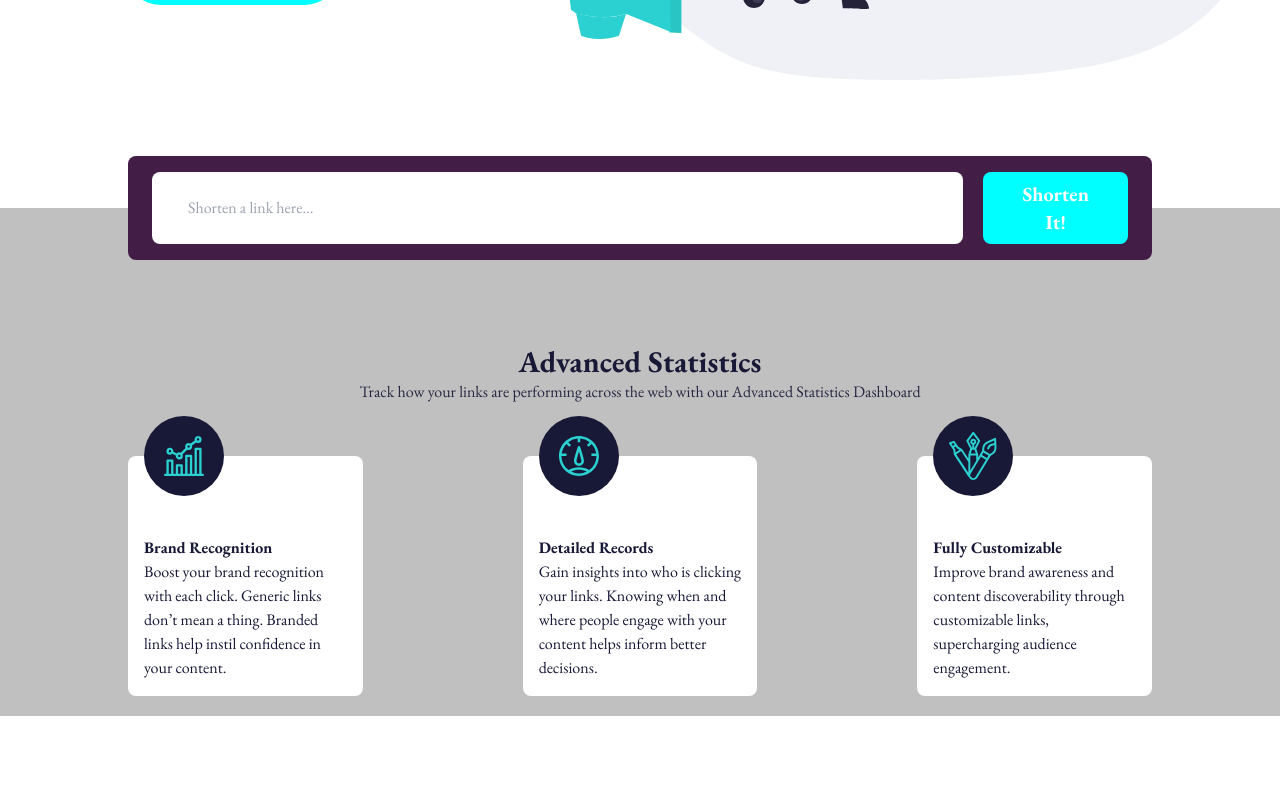
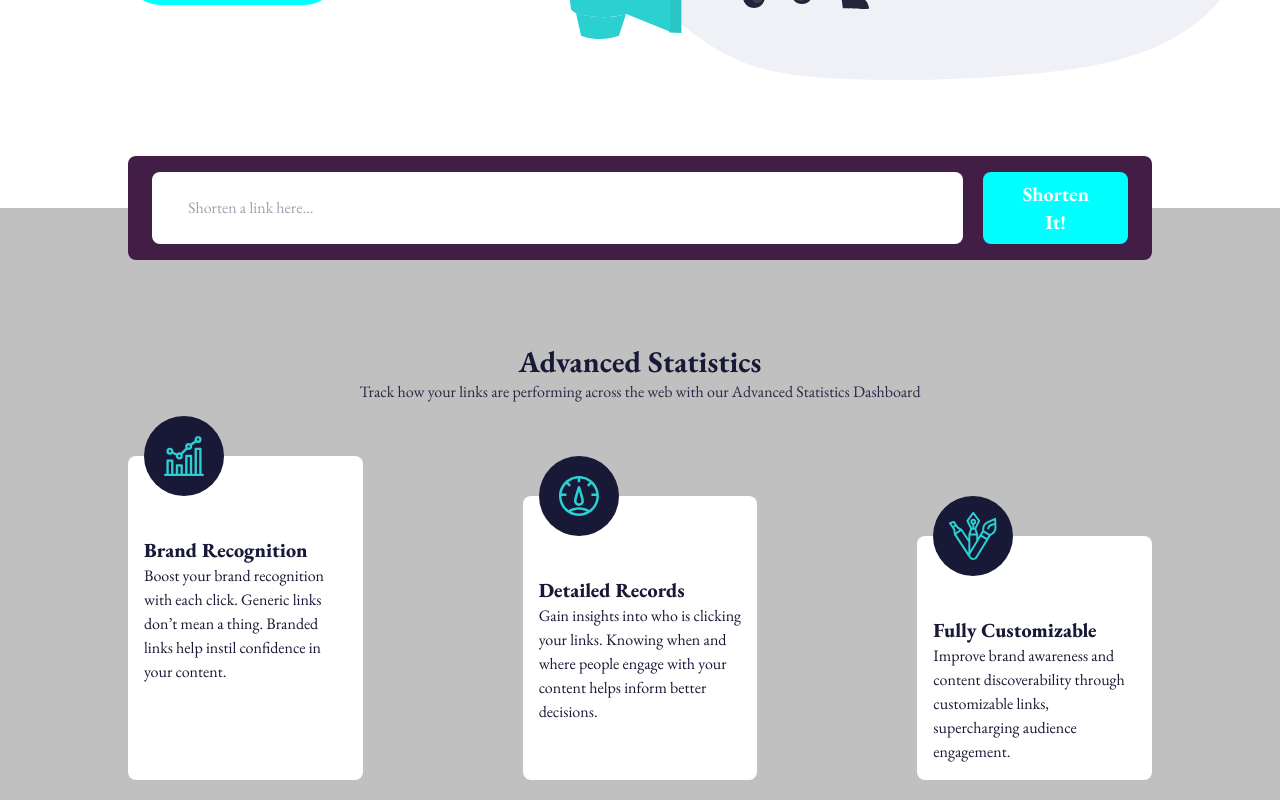
Before and after one commit to Torycd/shortlyapi, a React (Vite) app: page / in a window 1280 px wide. Shown: the part 502-1302 px from the top of the page. Before the commit the page ends 1218 px from the top, so only its background shows below. Built offline with nearby package versions, Linux system fonts and the light colour scheme.

Commit message:
lets do this

```diff
--- a/src/Component/DivStack.jsx
+++ b/src/Component/DivStack.jsx
@@ -13,7 +13,7 @@ const DivStack = () => {
                 />
               </svg>
             </div>
-            <h2 className="font-bold">Brand Recognition</h2>
+            <h2 className="font-extrabold text-xl">Brand Recognition</h2>
             <p className="text-center md:text-left">
               Boost your brand recognition with each click. Generic links don’t
               mean a thing. Branded links help instil confidence in your
@@ -21,7 +21,7 @@ const DivStack = () => {
             </p>
           </div>
           {/* item 2 */}
-          <div className="bg-white px-4 rounded-lg mt-10 md:mt-0 flex flex-col items-center md:items-start pb-4">
+          <div className="bg-white px-4 rounded-lg mt-10 md:mt-10 flex flex-col items-center md:items-start pb-4">
             <div className="p-2 -translate-y-1/2 rounded-full w-20 h-20 flex items-center justify-center bg-[#181837]">
               <svg xmlns="http://www.w3.org/2000/svg" width="40" height="40">
                 <path
@@ -30,7 +30,7 @@ const DivStack = () => {
                 />
               </svg>
             </div>
-            <h2 className="font-bold">Detailed Records</h2>
+            <h2 className="font-extrabold text-xl">Detailed Records</h2>
             <p className="text-center md:text-left">
               Gain insights into who is clicking your links. Knowing when and
               where people engage with your content helps inform better
@@ -38,7 +38,7 @@ const DivStack = () => {
             </p>
           </div>
           {/* item 3 */}
-          <div className="bg-white px-4 rounded-lg  mt-10 md:mt-0 flex flex-col items-center md:items-start pb-4">
+          <div className="bg-white px-4 rounded-lg  mt-10 md:mt-20 flex flex-col items-center md:items-start pb-4">
             <div className="p-2 -translate-y-1/2 rounded-full w-20 h-20 flex items-center justify-center bg-[#181837]">
               <svg xmlns="http://www.w3.org/2000/svg" width="48" height="48">
                 <path
@@ -47,7 +47,7 @@ const DivStack = () => {
                 />
               </svg>
             </div>
-            <h2 className="font-bold">Fully Customizable</h2>
+            <h2 className="font-extrabold text-xl">Fully Customizable</h2>
             <p className="text-center md:text-left">
               Improve brand awareness and content discoverability through
               customizable links, supercharging audience engagement.
```
